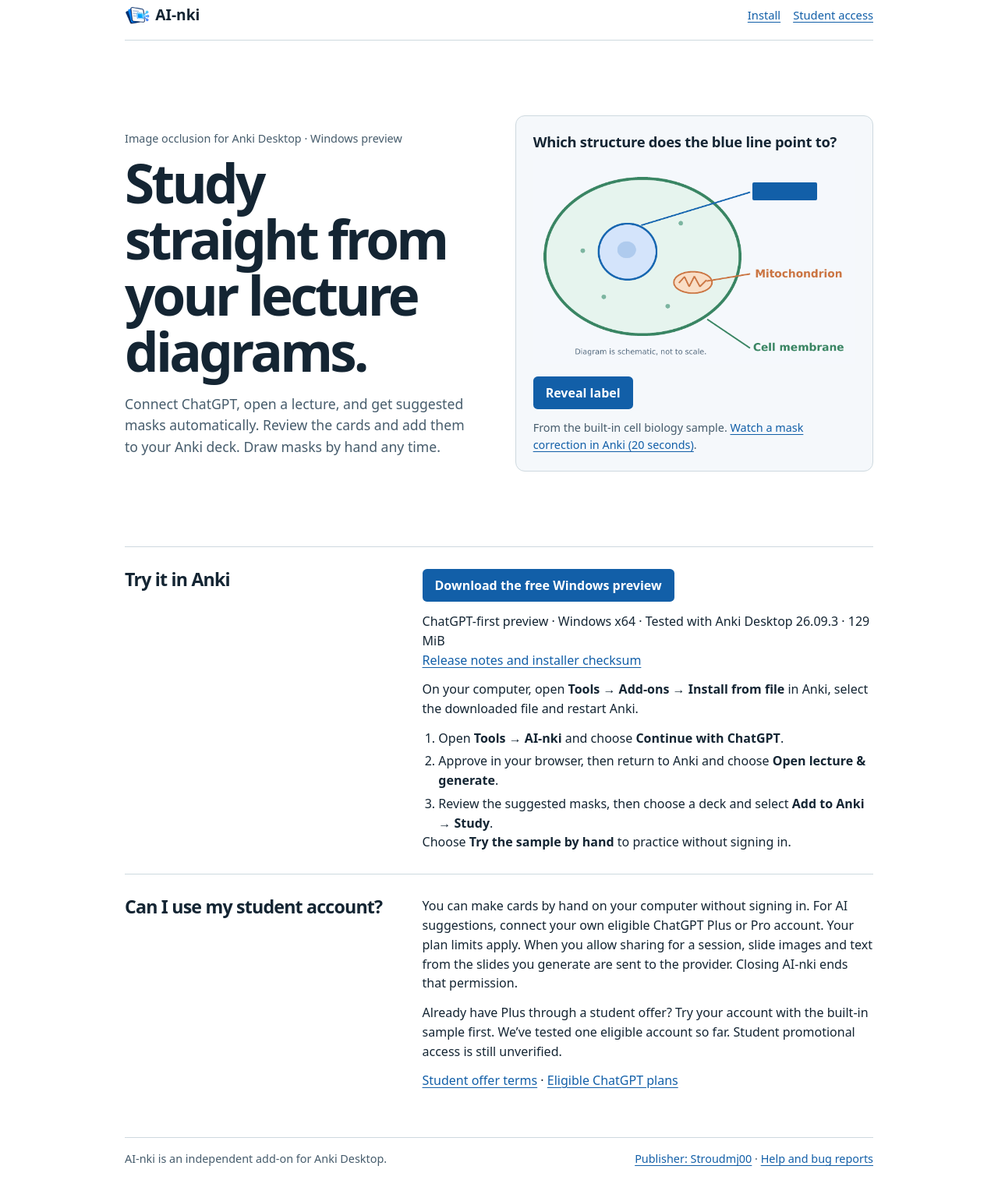
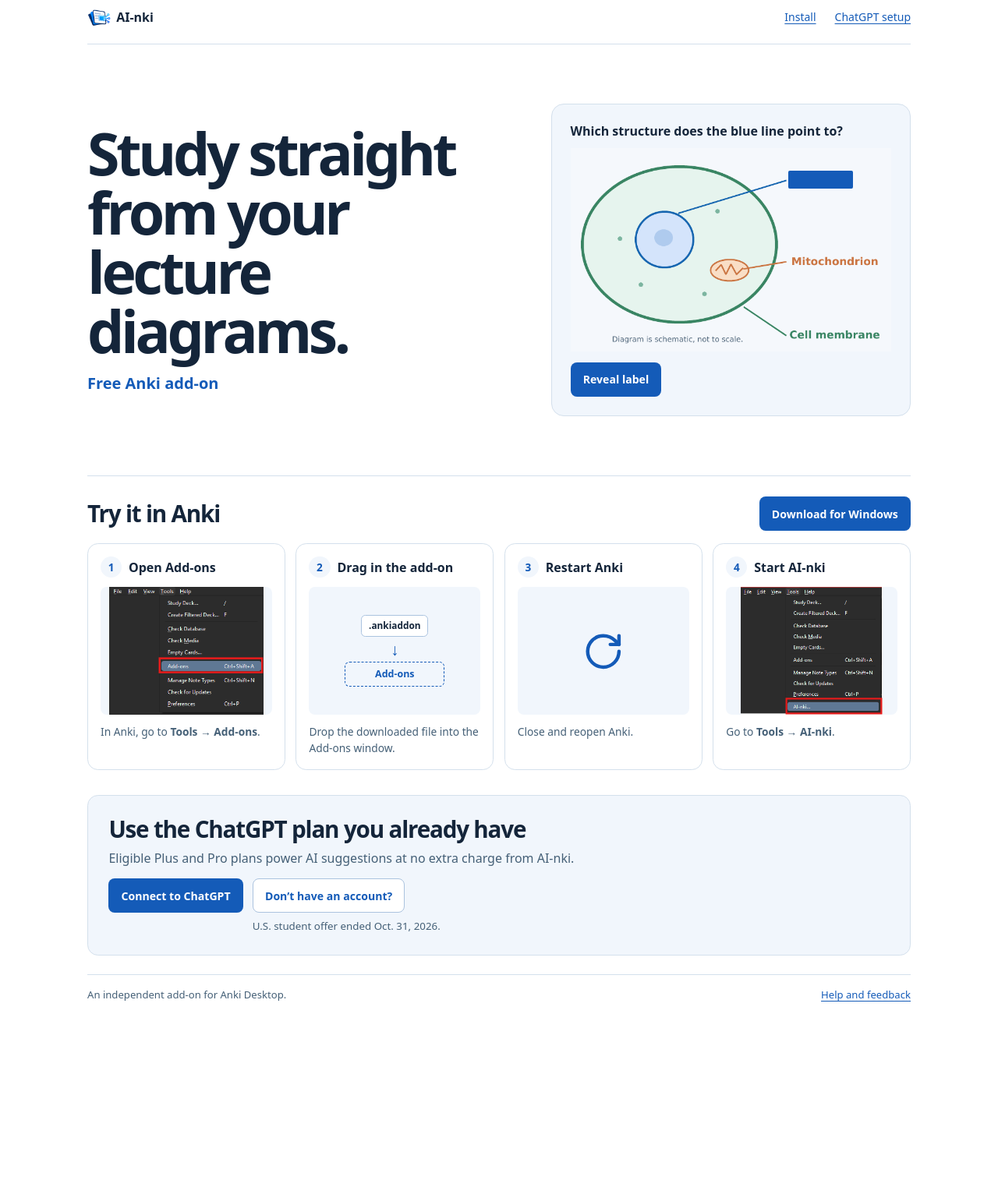
Before and after one commit to Stroudmj00/ai-nki, a plain HTML site: page index.html in a window 1280 px wide. Shown: the part 13-1527 px from the top of the page at 78% size. After the commit the page ends 1316 px from the top, so only its background shows below. Drawn offline with Linux system fonts and the light colour scheme.

Commit message:
Simplify AI-nki landing page and illustrate installation

```diff
--- a/index.html
+++ b/index.html
@@ -12,93 +12,198 @@
   <meta property="og:image" content="https://stroudmj00.github.io/ai-nki/share-preview.png">
   <meta property="og:image:alt" content="AI-nki’s sample cell diagram with one label hidden for recall.">
   <meta name="twitter:card" content="summary_large_image">
+  <title>AI-nki — Study from your lecture diagrams</title>
   <link rel="icon" href="ai-nki.png">
-  <title>AI-nki · Image occlusion for Anki</title>
   <style>
-    * { box-sizing: border-box; }
-    :root { color-scheme: light; --ink: #142533; --muted: #465c6c; --accent: #125fa8; --line: #ced9df; }
-    body { max-width: 68rem; margin: auto; padding: 0 clamp(1rem, 5vw, 4rem); color: var(--ink); background: white; font: 1rem/1.55 system-ui, sans-serif; }
-    a { color: var(--accent); text-underline-offset: .2em; }
-    :focus-visible { outline: 3px solid var(--accent); outline-offset: 5px; }
+    :root {
+      color-scheme: light;
+      --ink: #14253a;
+      --muted: #456077;
+      --blue: #145bb8;
+      --line: #d4e0ec;
+      --wash: #f1f6fc;
+      font: 16px/1.5 system-ui, sans-serif;
+      color: var(--ink);
+    }
+    *, *::before, *::after { box-sizing: border-box; }
+    body { margin: 0 auto; max-width: 72rem; padding-inline: clamp(1.25rem, 4vw, 3rem); }
+    h1, h2, h3, p, figure { margin: 0; }
+    a { color: var(--blue); text-underline-offset: .2em; }
+    a:hover { text-decoration-thickness: 2px; }
+    :focus-visible { outline: 3px solid var(--blue); outline-offset: 4px; border-radius: 4px; }
     header, nav, .brand { display: flex; align-items: center; }
-    header { justify-content: space-between; flex-wrap: wrap; gap: .5rem 1rem; padding: 1rem 0; border-bottom: 1px solid var(--line); }
-    nav { gap: 1rem; font-size: .92rem; }
-    .brand { gap: .45rem; font-size: 1.2rem; font-weight: 720; }
-    main { padding-bottom: 2rem; }
-    .hero { display: grid; grid-template-columns: 1fr 1.05fr; gap: clamp(1.5rem, 5vw, 4rem); align-items: center; padding: clamp(2rem, 8vw, 6rem) 0; }
-    h1,h2,p,figure { margin: 0; }
-    h1 { font-size: clamp(2.6rem, 5.4vw, 4.4rem); line-height: 1.04; letter-spacing: -.055em; max-width: 13ch; }
-    h2 { font-size: 1.45rem; letter-spacing: -.035em; line-height: 1.2; }
-    .intro { margin-top: 1.15rem; font-size: 1.1rem; color: var(--muted); }
-    .platform, figcaption, footer { font-size: .9rem; color: var(--muted); }
-    .platform { margin-bottom: .65rem; }
-    figure { background: #f5f8fb; padding: 1.35rem; border: 1px solid var(--line); border-radius: .75rem; }
-    figure h2 { font-size: 1.15rem; letter-spacing: -.015em; }
-    figcaption { margin-top: .8rem; }
+    header { justify-content: space-between; padding: 1rem 0; border-bottom: 1px solid var(--line); }
+    nav { gap: clamp(.8rem, 2vw, 1.5rem); font-size: .875rem; }
+    nav a { padding-block: .5rem; }
+    .brand { gap: .45rem; font-weight: 750; }
+    .hero {
+      display: grid;
+      grid-template-columns: 1.15fr 1fr;
+      gap: clamp(1.75rem, 5vw, 4rem);
+      align-items: center;
+      padding: clamp(2.4rem, 6vw, 4.75rem) 0;
+    }
+    h1 { max-width: 13ch; font-size: clamp(2.6rem, 6vw, 4.7rem); line-height: 1.01; letter-spacing: -.06em; }
+    .free { margin-top: .9rem; color: var(--blue); font-weight: 750; font-size: 1.25rem; }
+    .demo { background: var(--wash); padding: clamp(1rem, 2vw, 1.5rem); border: 1px solid var(--line); border-radius: 1rem; }
+    .demo h2 { font-size: 1rem; line-height: 1.35; }
+    .diagram { position: relative; display: block; margin: .65rem 0 .85rem; }
+    .diagram img { display: block; width: 100%; height: auto; }
+    .mask { position: absolute; left: 68%; top: 11%; width: 20%; height: 9%; background: var(--blue); border-radius: .12rem; }
+    .control-row { display: flex; align-items: center; gap: .75rem; flex-wrap: wrap; }
+    .answer { font-weight: 700; }
+    details[open] .mask, details[open] .show, details:not([open]) .hide { display: none; }
     summary { cursor: pointer; list-style: none; }
     summary::-webkit-details-marker { display: none; }
-    .diagram { position: relative; display: block; margin: .75rem 0 1rem; }
-    .diagram img { display: block; width: 100%; height: auto; }
-    .mask { position: absolute; left: 68%; top: 11%; width: 20%; height: 9%; background: var(--accent); border-radius: .12rem; }
-    .action { display: inline-block; background: var(--accent); color: white; padding: .54rem 1rem; border-radius: .35rem; font-weight: 650; text-decoration: none; }
-    footer { display: flex; flex-wrap: wrap; justify-content: space-between; gap: .5rem 1rem; }
-    details[open] .mask, details[open] .show, details:not([open]) .hide { display: none; }
-    .answer { margin-top: .6rem; font-weight: 650; }
-    .info { border-top: 1px solid var(--line); padding: 1.75rem 0; display: grid; grid-template-columns: 1fr 1.6fr; gap: 1.25rem; }
-    .info p + p, .info ol { margin: .8rem 0 0; }
-    ol { padding-left: 1.3rem; }
-    li + li { margin-top: .3rem; }
-    footer { padding: 1rem 0; border-top: 1px solid var(--line); }
-    @media (max-width: 46rem) { .hero,.info { grid-template-columns: 1fr; } }
+    .button {
+      display: inline-flex;
+      align-items: center;
+      justify-content: center;
+      min-height: 44px;
+      padding: .55rem .95rem;
+      border: 1px solid transparent;
+      border-radius: .5rem;
+      background: var(--blue);
+      color: white;
+      font-size: .88rem;
+      font-weight: 700;
+      text-decoration: none;
+    }
+    .button:hover, .demo summary:hover .button { background: #104c9b; }
+    .section-title { font-size: clamp(1.5rem, 3vw, 1.85rem); line-height: 1.18; letter-spacing: -.04em; }
+    .install { border-top: 1px solid var(--line); padding: 1.65rem 0 2rem; }
+    .install-header { display: flex; flex-wrap: wrap; align-items: center; justify-content: space-between; gap: .75rem; }
+    .steps { display: grid; grid-template-columns: repeat(4, minmax(0, 1fr)); gap: .85rem; margin: 1rem 0 0; padding: 0; list-style: none; }
+    .step { padding: 1rem; border: 1px solid var(--line); border-radius: .85rem; }
+    .step h3 { display: flex; align-items: center; gap: .55rem; font-size: 1rem; }
+    .number { display: grid; place-items: center; flex: none; width: 1.7rem; height: 1.7rem; background: var(--wash); color: var(--blue); border-radius: 50%; font-size: .85rem; }
+    .step-art { position: relative; display: grid; place-items: center; height: 10.25rem; margin: .75rem 0; background: var(--wash); border-radius: .5rem; overflow: hidden; }
+    .step-art img { position: absolute; inset: 0; width: 100%; height: 100%; object-fit: contain; }
+    .step p { color: var(--muted); font-size: .86rem; }
+    .drop-illustration { gap: .35rem; align-content: center; padding: .4rem; }
+    .file-chip { padding: .25rem .55rem; border: 1px solid #abc3df; border-radius: .35rem; background: white; font-size: .74rem; font-weight: 700; }
+    .drop-arrow { color: var(--blue); line-height: 1; font-size: 1.3rem; font-weight: 750; }
+    .drop-target {
+      display: grid;
+      place-items: center;
+      width: min(8rem, 95%);
+      min-height: 2rem;
+      padding: .2rem;
+      border: 1px dashed var(--blue);
+      border-radius: .4rem;
+      color: var(--blue);
+      font-size: .78rem;
+      font-weight: 700;
+    }
+    .restart-icon { width: 3.35rem; height: 3.35rem; color: var(--blue); }
+    .student { background: var(--wash); border: 1px solid var(--line); border-radius: .85rem; padding: clamp(1rem, 3vw, 1.65rem); }
+    .student p { margin-top: .45rem; color: var(--muted); }
+    .student-actions { display: flex; align-items: start; flex-wrap: wrap; gap: .75rem; margin-top: .9rem; }
+    .secondary { background: white; border-color: #abc3df; color: var(--blue); }
+    .secondary:hover { background: #e1eeff; }
+    .student small { display: block; margin-top: .45rem; color: var(--muted); }
+    footer { display: flex; justify-content: space-between; flex-wrap: wrap; gap: .5rem 1rem; margin-top: 1.5rem; padding: 1rem 0; border-top: 1px solid var(--line); color: var(--muted); font-size: .82rem; }
+    @media (max-width: 45rem) {
+      .hero { grid-template-columns: 1fr; }
+      .steps { grid-template-columns: repeat(2, minmax(0, 1fr)); }
+    }
+    @media (max-width: 32rem) {
+      .steps { grid-template-columns: 1fr; }
+      .step { display: grid; grid-template-columns: minmax(0, 1fr) minmax(0, 46%); gap: .35rem .65rem; align-items: center; }
+      .step-art { grid-column: 2; grid-row: 1 / span 2; height: 7.4rem; margin: 0; }
+    }
   </style>
 </head>
 <body>
   <header>
-    <span class="brand"><img src="ai-nki.png" width="32" height="32" alt="">AI-nki</span>
-    <nav aria-label="On this page"><a href="#get-started">Install</a><a href="#student-access">Student access</a></nav>
+    <span class="brand"><img src="ai-nki.png" width="30" height="30" alt="">AI-nki</span>
+    <nav aria-label="On this page"><a href="#get-started">Install</a><a href="#student-access">ChatGPT setup</a></nav>
   </header>
   <main>
-    <section class="hero" aria-labelledby="title">
+    <section class="hero" aria-labelledby="hero-title">
       <div>
-        <p class="platform">Image occlusion for Anki Desktop · Windows preview</p>
-        <h1 id="title">Study straight from your lecture diagrams.</h1>
-        <p class="intro">Connect ChatGPT, open a lecture, and get suggested masks automatically. Review the cards and add them to your Anki deck. Draw masks by hand any time.</p>
+        <h1 id="hero-title">Study straight from your lecture diagrams.</h1>
+        <p class="free">Free Anki add-on</p>
       </div>
-      <figure>
-        <h2>Which structure does the blue line point to?</h2>
+      <figure class="demo" aria-labelledby="demo-title">
+        <h2 id="demo-title">Which structure does the blue line point to?</h2>
         <details>
           <summary>
-            <span class="diagram"><img src="animal-cell.png" width="690" height="438" alt="Animal cell with a blue line pointing to a round structure near the center."><span class="mask" aria-hidden="true"></span></span>
-            <span class="action show">Reveal label</span><span class="action hide">Hide label</span>
+            <span class="diagram">
+              <img src="animal-cell.png" width="690" height="438" alt="A blue line points to a round structure in an animal cell.">
+              <span class="mask" aria-hidden="true"></span>
+            </span>
+            <span class="control-row">
+              <span class="button show">Reveal label</span>
+              <span class="button hide">Hide label</span>
+              <span class="answer hide">Nucleus</span>
+            </span>
           </summary>
-          <p class="answer">Nucleus</p>
         </details>
-        <figcaption>From the built-in cell biology sample. <a href="ai-nki-demo.mp4">Watch a mask correction in Anki (20 seconds)</a>.</figcaption>
       </figure>
     </section>
-    <section id="get-started" class="info" aria-labelledby="install-title">
-      <h2 id="install-title">Try it in Anki</h2>
-      <div>
-        <p><a class="action" href="https://github.com/Stroudmj00/ai-nki/releases/download/v0.6.15-preview-ai-onboarding/ai-nki-0.6.15-preview-ai-onboarding.ankiaddon">Download the free Windows preview</a></p>
-        <p>ChatGPT-first preview · Windows x64 · Tested with Anki Desktop 26.09.3 · 129 MiB<br><a href="https://github.com/Stroudmj00/ai-nki/releases/tag/v0.6.15-preview-ai-onboarding">Release notes and installer checksum</a></p>
-        <p>On your computer, open <strong>Tools → Add-ons → Install from file</strong> in Anki, select the downloaded file and restart Anki.</p>
-        <ol>
-          <li>Open <strong>Tools → AI-nki</strong> and choose <strong>Continue with ChatGPT</strong>.</li>
-          <li>Approve in your browser, then return to Anki and choose <strong>Open lecture &amp; generate</strong>.</li>
-          <li>Review the suggested masks, then choose a deck and select <strong>Add to Anki → Study</strong>.</li>
-        </ol>
-        <p>Choose <strong>Try the sample by hand</strong> to practice without signing in.</p>
+    <section class="install" id="get-started" aria-labelledby="install-title">
+      <div class="install-header">
+        <h2 class="section-title" id="install-title">Try it in Anki</h2>
+        <a class="button" href="https://github.com/Stroudmj00/ai-nki/releases/download/v0.6.15-preview-ai-onboarding/ai-nki-0.6.15-preview-ai-onboarding.ankiaddon">Download for Windows</a>
       </div>
+      <ol class="steps" role="list">
+        <li class="step">
+          <h3><span class="number" aria-hidden="true">1</span>Open Add-ons</h3>
+          <div class="step-art"><img src="anki-tools-add-ons.png" width="343" height="283" alt=""></div>
+          <p>In Anki, go to <strong>Tools → Add-ons</strong>.</p>
+        </li>
+        <li class="step">
+          <h3><span class="number" aria-hidden="true">2</span>Drag in the add-on</h3>
+          <div class="step-art drop-illustration" aria-hidden="true">
+            <span class="file-chip">.ankiaddon</span>
+            <span class="drop-arrow">↓</span>
+            <span class="drop-target">Add-ons</span>
+          </div>
+          <p>Drop the downloaded file into the Add-ons window.</p>
+        </li>
+        <li class="step">
+          <h3><span class="number" aria-hidden="true">3</span>Restart Anki</h3>
+          <div class="step-art" aria-hidden="true">
+            <!-- Lucide rotate-cw, ISC License
+                 Copyright (c) 2026 Lucide Icons and Contributors.
+                 Permission to use, copy, modify, and/or distribute this software for any purpose with or without fee
+                 is hereby granted, provided that the above copyright notice and this permission notice appear in all copies.
+                 THE SOFTWARE IS PROVIDED "AS IS" AND THE AUTHOR DISCLAIMS ALL WARRANTIES WITH REGARD TO THIS SOFTWARE
+                 INCLUDING ALL IMPLIED WARRANTIES OF MERCHANTABILITY AND FITNESS. IN NO EVENT SHALL THE AUTHOR BE LIABLE
+                 FOR ANY SPECIAL, DIRECT, INDIRECT, OR CONSEQUENTIAL DAMAGES OR ANY DAMAGES WHATSOEVER RESULTING FROM
+                 LOSS OF USE, DATA OR PROFITS, WHETHER IN AN ACTION OF CONTRACT, NEGLIGENCE OR OTHER TORTIOUS ACTION,
+                 ARISING OUT OF OR IN CONNECTION WITH THE USE OR PERFORMANCE OF THIS SOFTWARE. -->
+            <svg class="restart-icon" viewBox="0 0 24 24" fill="none" stroke="currentColor" stroke-width="2" stroke-linecap="round" stroke-linejoin="round" focusable="false">
+              <path d="M21 12a9 9 0 1 1-9-9c2.52 0 4.93 1 6.74 2.74L21 8"/>
+              <path d="M21 3v5h-5"/>
+            </svg>
+          </div>
+          <p>Close and reopen Anki.</p>
+        </li>
+        <li class="step">
+          <h3><span class="number" aria-hidden="true">4</span>Start AI-nki</h3>
+          <div class="step-art"><img src="anki-tools-ai-nki.png" width="345" height="311" alt=""></div>
+          <p>Go to <strong>Tools → AI-nki</strong>.</p>
+        </li>
+      </ol>
     </section>
-    <section id="student-access" class="info" aria-labelledby="student-title">
-      <h2 id="student-title">Can I use my student account?</h2>
-      <div>
-        <p>You can make cards by hand on your computer without signing in. For AI suggestions, connect your own eligible ChatGPT Plus or Pro account. Your plan limits apply. When you allow sharing for a session, slide images and text from the slides you generate are sent to the provider. Closing AI-nki ends that permission.</p>
-        <p>Already have Plus through a student offer? Try your account with the built-in sample first. We’ve tested one eligible account so far. Student promotional access is still unverified.</p>
-        <p><a href="https://help.openai.com/en/articles/20001493-chatgpt-back-to-school-offer-for-students">Student offer terms</a> · <a href="https://developers.openai.com/siwc/quickstart">Eligible ChatGPT plans</a></p>
+    <section class="student" id="student-access" aria-labelledby="chatgpt-title">
+      <h2 class="section-title" id="chatgpt-title">Use the ChatGPT plan you already have</h2>
+      <p>Eligible Plus and Pro plans power AI suggestions at no extra charge from AI-nki.</p>
+      <div class="student-actions">
+        <details>
+          <summary class="button">Connect to ChatGPT</summary>
+          <p>In Anki, choose <strong>Tools → AI-nki → Continue with ChatGPT</strong>.<br>Select your eligible personal Plus or Pro account and approve in your browser.</p>
+          <p>Workspace access denied? Retry with your <strong>Personal</strong> workspace if it has Plus or Pro. For a managed workspace, contact your admin.</p>
+        </details>
+        <div>
+          <a class="button secondary" href="https://help.openai.com/en/articles/20001493-chatgpt-back-to-school-offer-for-students" aria-describedby="student-offer-status">Don’t have an account?</a>
+          <small id="student-offer-status">U.S. student offer ended Oct. 31, 2026.</small>
+        </div>
       </div>
     </section>
   </main>
-  <footer><span>AI-nki is an independent add-on for Anki Desktop.</span><span><a href="https://github.com/Stroudmj00/ai-nki">Publisher: Stroudmj00</a> · <a href="https://github.com/Stroudmj00/ai-nki/issues">Help and bug reports</a></span></footer>
+  <footer><span>An independent add-on for Anki Desktop.</span><a href="https://github.com/Stroudmj00/ai-nki/issues">Help and feedback</a></footer>
 </body>
 </html>
```
Also changed, not shown: anki-tools-add-ons.png (added), anki-tools-ai-nki.png (added).
